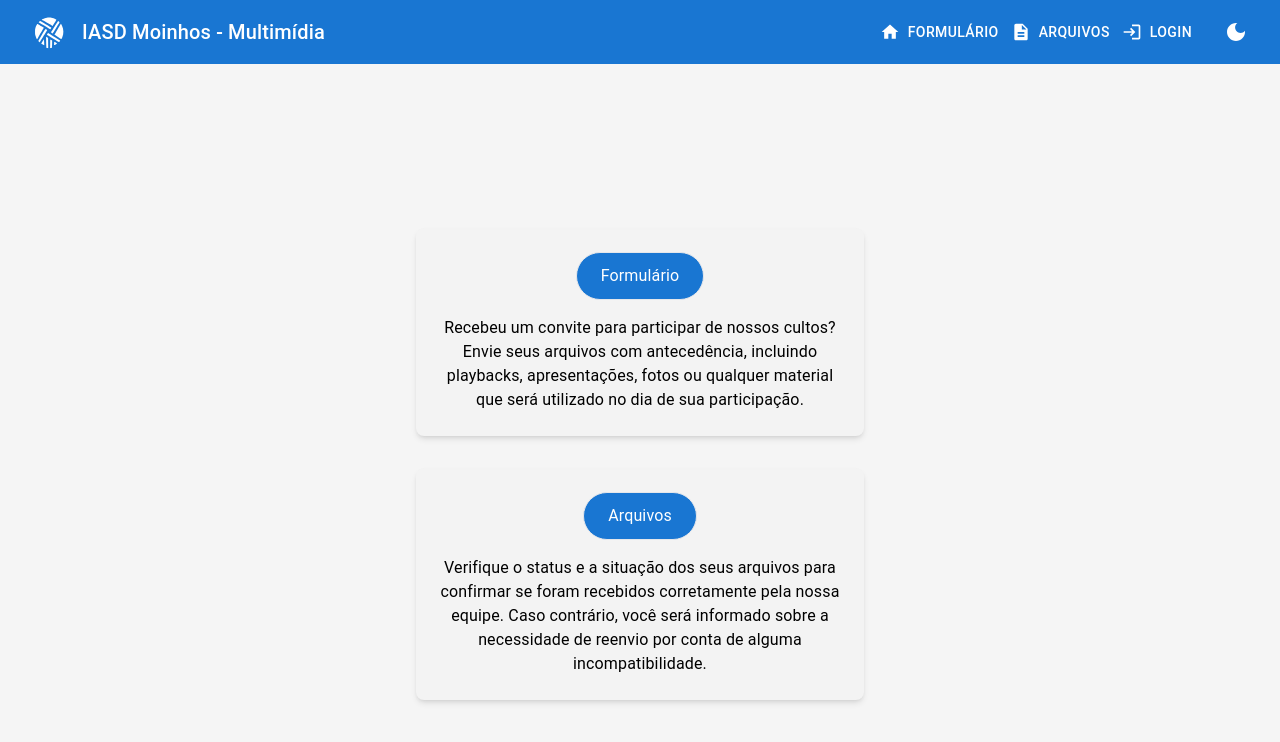
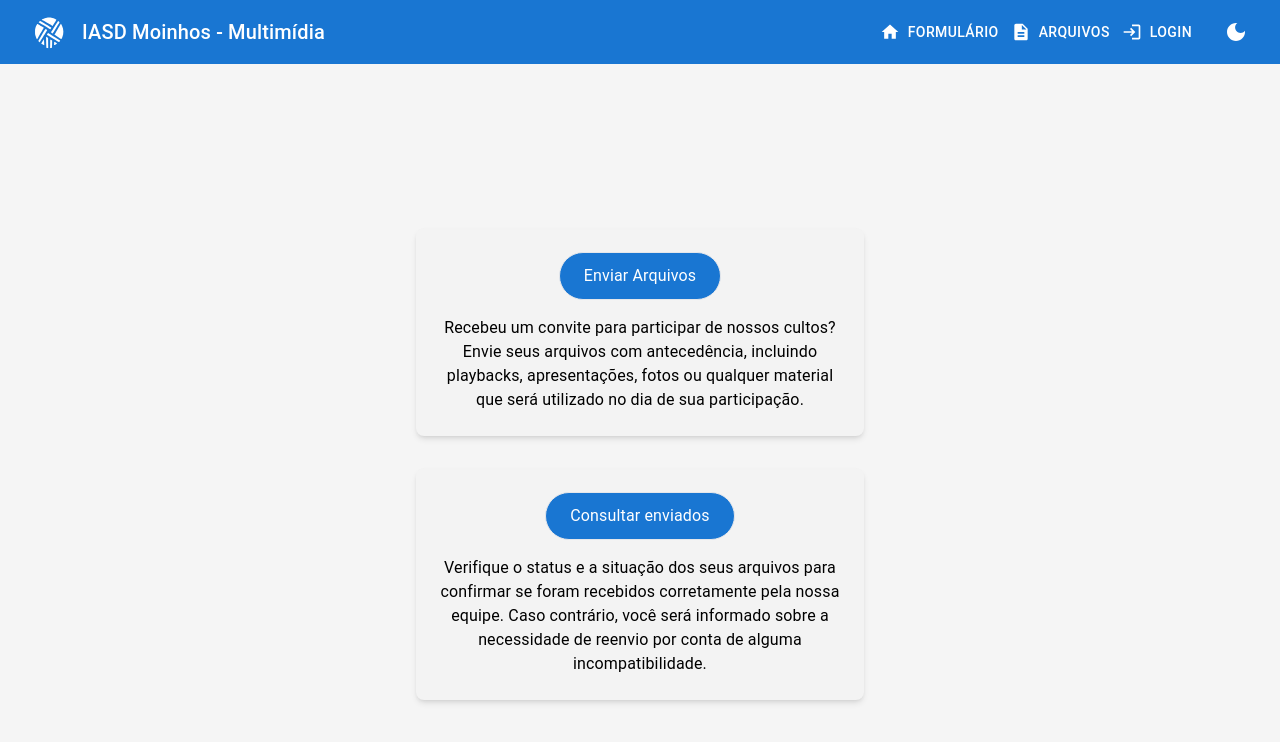
Before and after one commit to pierrybos/moinhos, a Next.js app: page / in a window 1280 px wide. Shown: the top 742 px of the page. Built offline with nearby package versions, Linux system fonts and the light colour scheme; no server answers.

Commit message:
ajustando formulário

```diff
--- a/src/app/page.tsx
+++ b/src/app/page.tsx
@@ -29,7 +29,7 @@ export default function Home() {
             color: theme.palette.primary.contrastText,
           }}
         >
-          Formulário
+          Enviar Arquivos
         </Link>
         <p className="mt-4 text-sm sm:text-base">
           Recebeu um convite para participar de nossos cultos? Envie seus
@@ -54,7 +54,7 @@ export default function Home() {
             color: theme.palette.primary.contrastText,
           }}
         >
-          Arquivos
+          Consultar enviados
         </Link>
         <p className="mt-4 text-sm sm:text-base">
           Verifique o status e a situação dos seus arquivos para confirmar se
```
